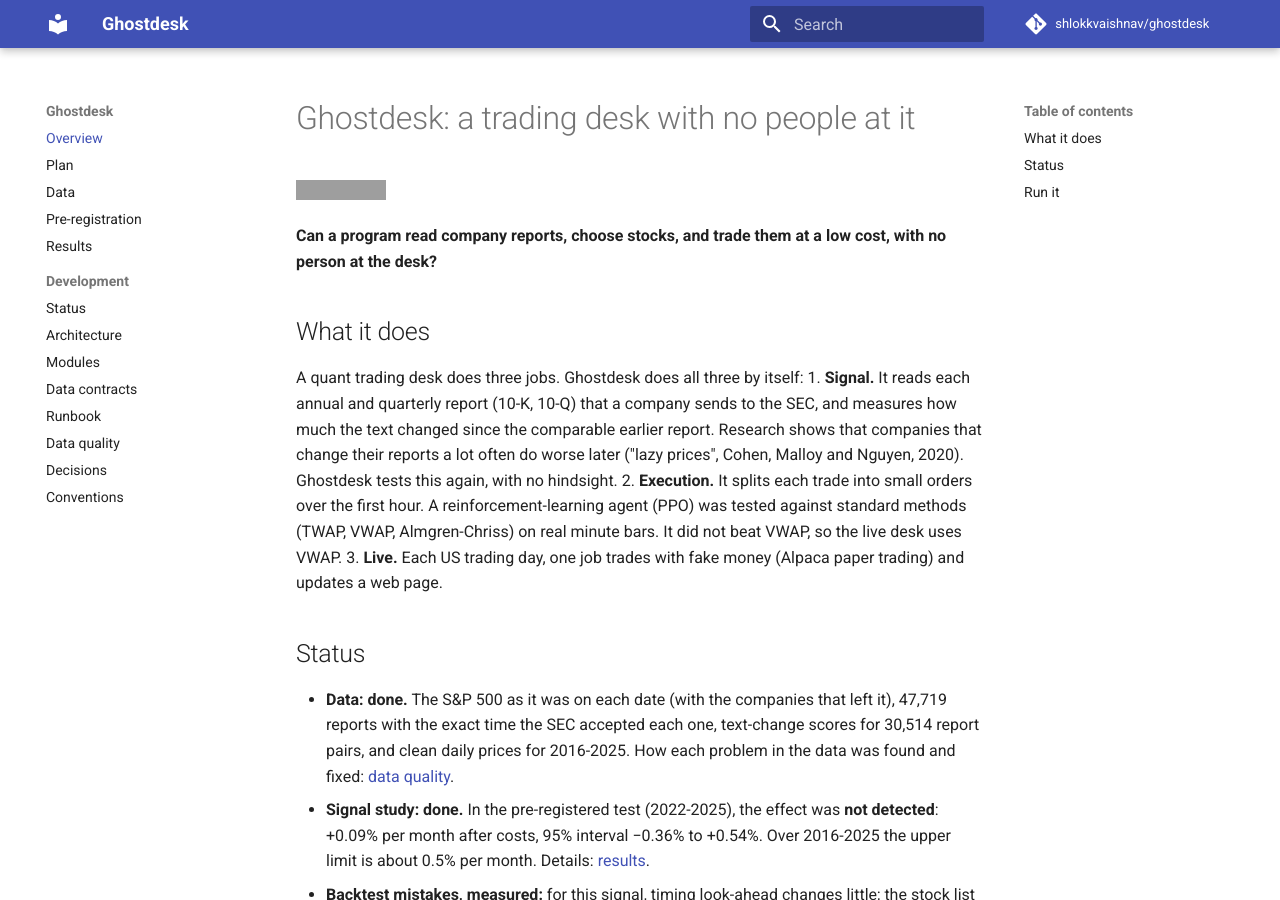
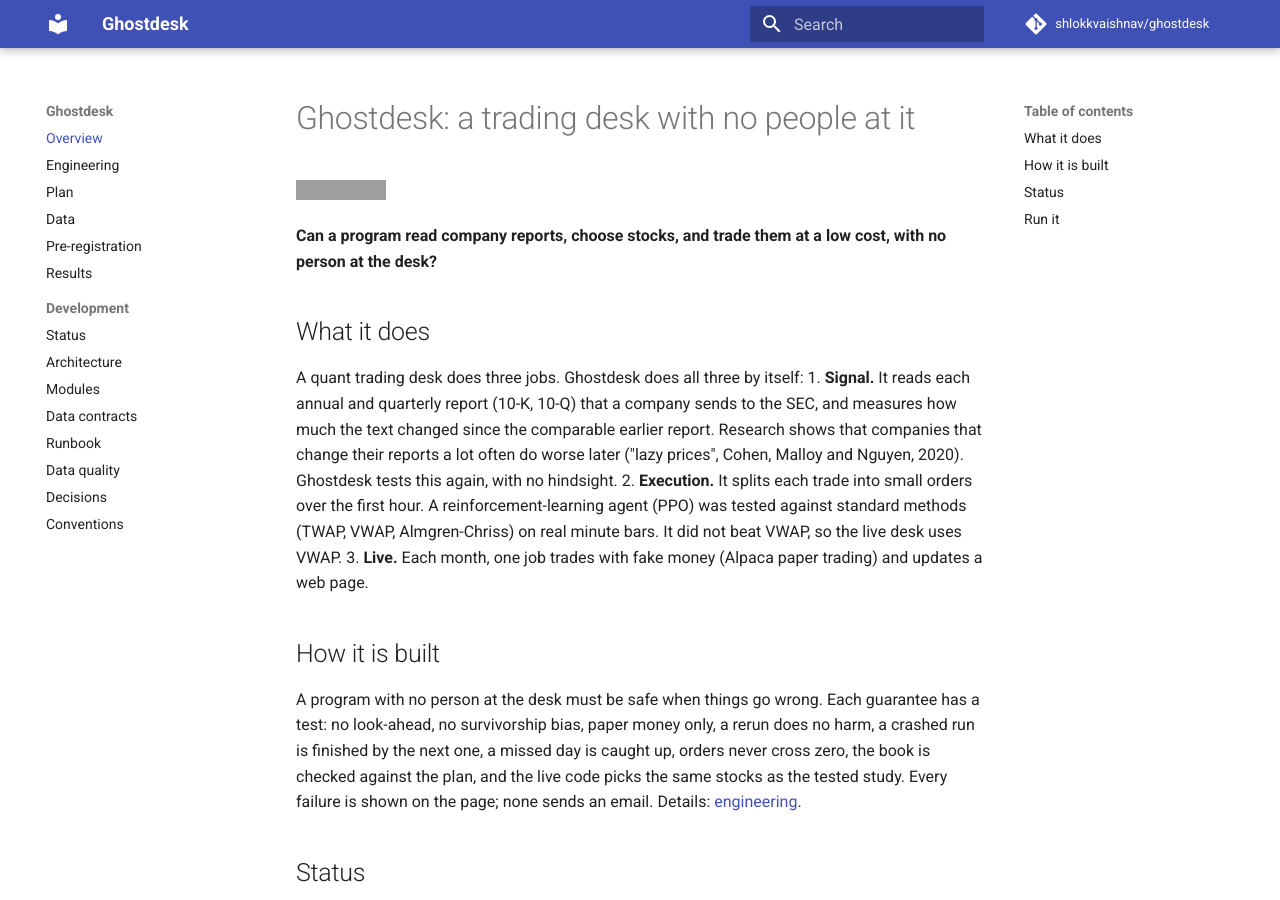
Before and after one commit to shlokkvaishnav/ghostdesk, an MkDocs documentation site: the page built from docs/index.md, in a window 1280 px wide and 900 px high. Built offline with MkDocs 1.6.1 and Material for MkDocs 9.7.7, drawn with Linux system fonts in a browser that asks for light colours; comment, search, counter and statistics services are not loaded; grey boxes are pictures that could not be loaded.

Commit message:
Engineering page: the system, its guarantees with the tests that prove them, failure modes
Also: a company whose SEC report list fails keeps its last index rows (review item M1); README leads with how
the system is built.

```diff
--- a/docs/index.md
+++ b/docs/index.md
@@ -13,7 +13,14 @@ A quant trading desk does three jobs. Ghostdesk does all three by itself:
 2. **Execution.** It splits each trade into small orders over the first hour. A reinforcement-learning agent (PPO)
    was tested against standard methods (TWAP, VWAP, Almgren-Chriss) on real minute bars. It did not beat VWAP,
    so the live desk uses VWAP.
-3. **Live.** Each US trading day, one job trades with fake money (Alpaca paper trading) and updates a web page.
+3. **Live.** Each month, one job trades with fake money (Alpaca paper trading) and updates a web page.
+
+## How it is built
+A program with no person at the desk must be safe when things go wrong. Each guarantee has a test: no look-ahead,
+no survivorship bias, paper money only, a rerun does no harm, a crashed run is finished by the next one, a missed
+day is caught up, orders never cross zero, the book is checked against the plan, and the live code picks the same
+stocks as the tested study. Every failure is shown on the page; none sends an email. Details:
+[engineering](engineering.md).
 
 ## Status
 - **Data: done.** The S&P 500 as it was on each date (with the companies that left it), 47,719 reports with the
--- a/mkdocs.yml
+++ b/mkdocs.yml
@@ -12,6 +12,7 @@ markdown_extensions:
   - pymdownx.superfences
 nav:
   - Overview: index.md
+  - Engineering: engineering.md
   - Plan: plan.md
   - Data: data.md
   - Pre-registration: preregistration.md
```
Also changed, not shown: README.md (+8 -1 lines), docs/engineering.md (added, +60 -0 lines), 1 other file.
